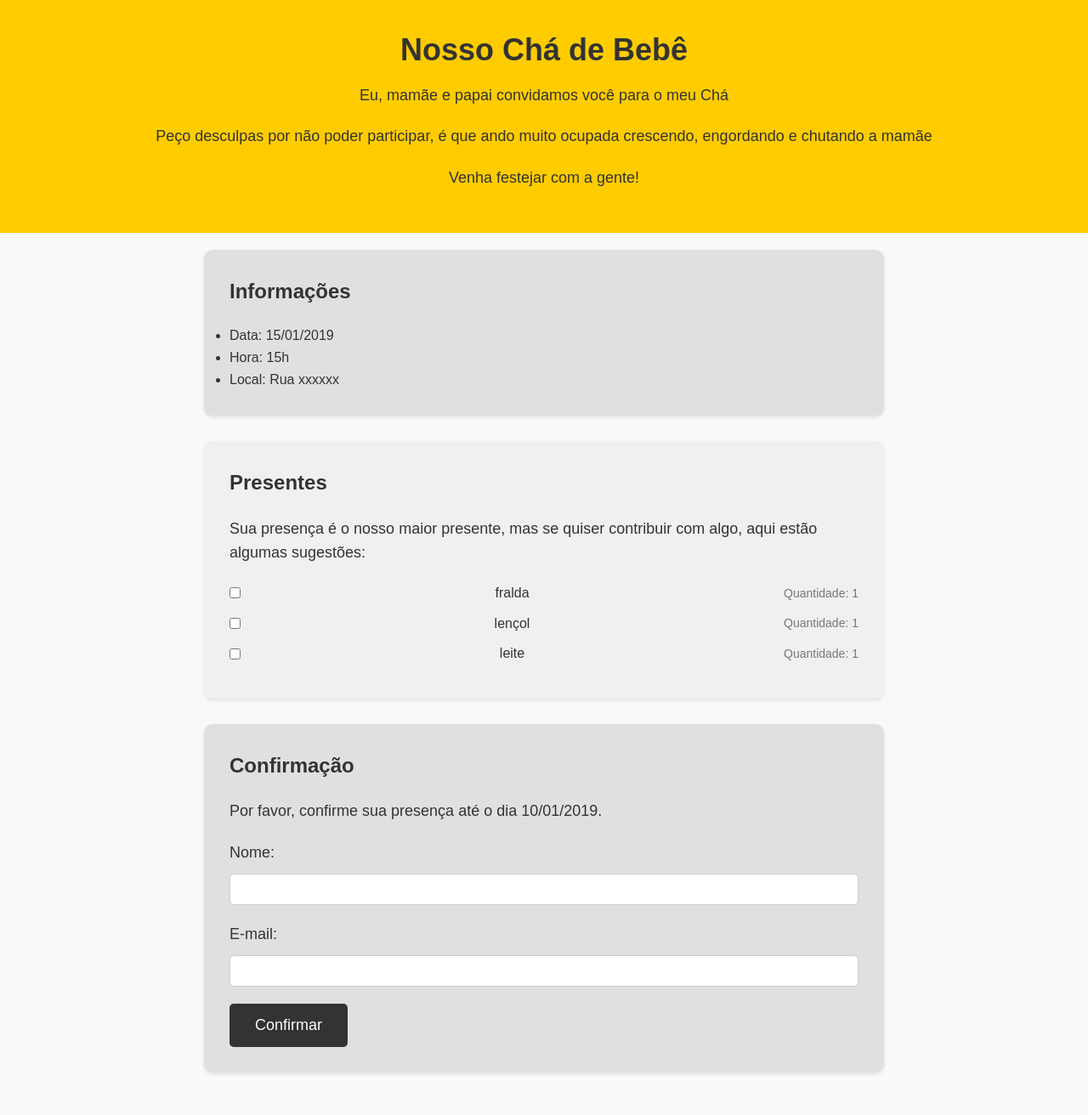
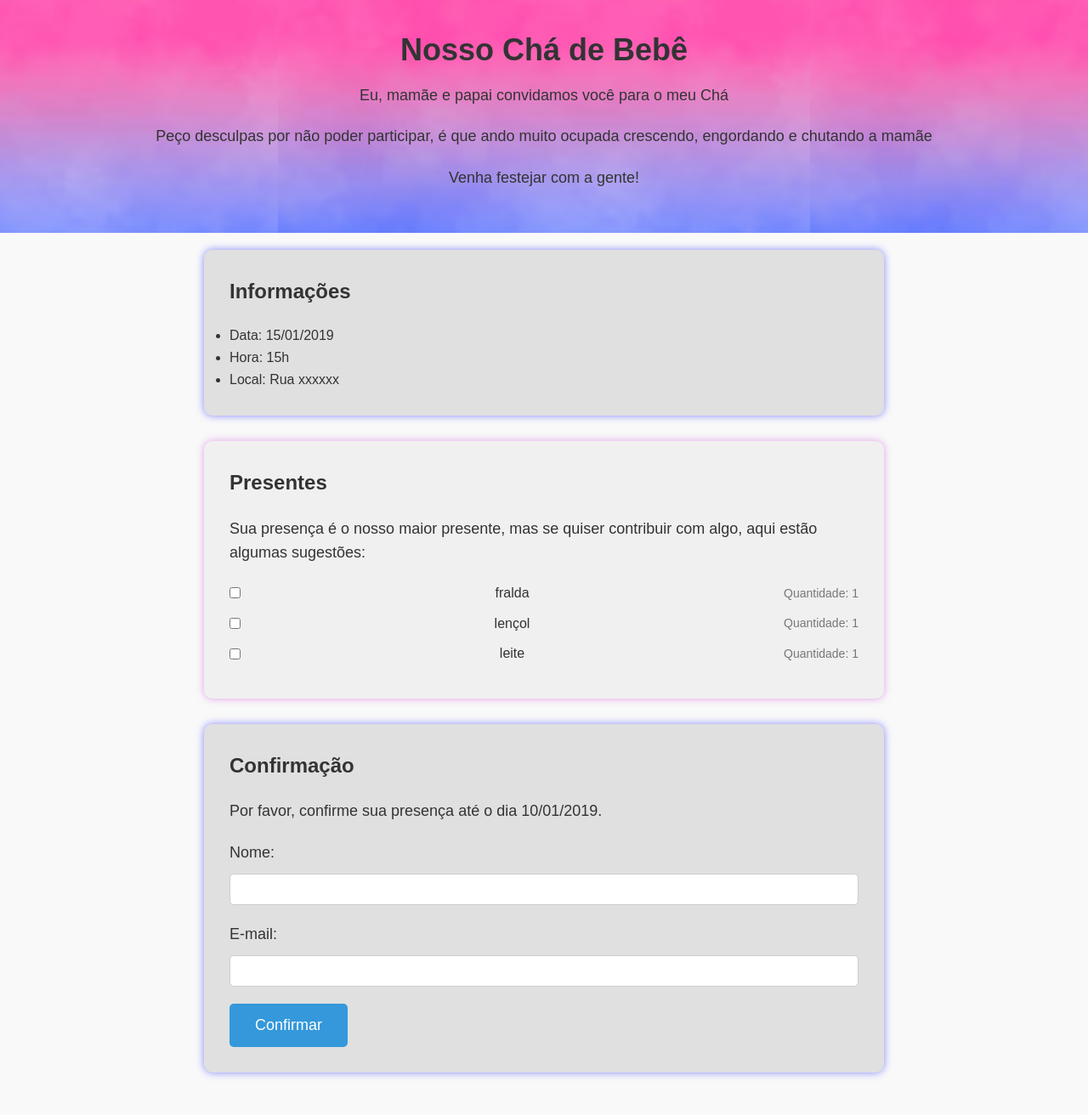
Before and after one commit to marcoantonio567/cha-bebe, a Django app: page / in a window 1280 px wide. Shown: the whole page at 85% size. Run offline with Django 5.2, Linux system fonts and the light colour scheme; data comes from the database, SQL or seed files in the repository; both versions use the stored data as it was after the commit.

Commit message:
melhorando a interface grafica

```diff
--- /dev/null
+++ b/app/static/css/ver_itens.css
@@ -0,0 +1,130 @@
+ /* style.css */
+
+ /* Reset CSS */
+ body,
+ h1,
+ h2,
+ p,
+ ul,
+ li,
+ form,
+ label,
+ input,
+ button {
+     margin: 0;
+     padding: 0;
+     box-sizing: border-box;
+ }
+
+ /* Global styles */
+ body {
+     font-family: "Arial", sans-serif;
+     line-height: 1.6;
+     background-color: #f9f9f9;
+     color: #333;
+ }
+
+ header {
+     background-image: url(vetor-premium-de-fundo-abstrato-aquarela-azul-rosa_628634-1434.png);
+     background-position: center;
+     padding: 30px;
+     text-align: center;
+ }
+
+ h1 {
+     font-size: 36px;
+     margin-bottom: 10px;
+     color: #333;
+ }
+
+ p {
+     font-size: 18px;
+     margin-bottom: 20px;
+ }
+
+ main {
+     max-width: 800px;
+     margin: 0 auto;
+     padding: 20px;
+ }
+
+ .informacoes,
+ .confirmacao {
+     background-color: #e0e0e0;
+     box-shadow: 0px 0px 10px 0px rgba(18, 22, 255, 0.5); /* Exemplo de box-shadow */
+     border-radius: 10px;
+     padding: 30px;
+     margin-bottom: 30px;
+ }
+
+ h2 {
+     font-size: 24px;
+     color: #333;
+     margin-bottom: 20px;
+ }
+
+ .confirmacao form {
+     margin-top: 20px;
+ }
+
+ .confirmacao label {
+     display: block;
+     font-size: 18px;
+     margin-bottom: 10px;
+     color: #333;
+ }
+
+ .confirmacao input[type="text"],
+ .confirmacao input[type="email"] {
+     width: 100%;
+     padding: 10px;
+     margin-bottom: 20px;
+     border-radius: 5px;
+     border: 1px solid #ccc;
+ }
+
+ .confirmacao button {
+     background-color: #3498db;
+     color: #fff;
+     padding: 15px 30px;
+     border: none;
+     border-radius: 5px;
+     font-size: 18px;
+     cursor: pointer;
+     transition: background-color 0.3s ease;
+ }
+
+ .confirmacao button:hover {
+     background-color: #d56fdfa6;
+ }
+
+ .presentes {
+     background-color: #f0f0f0;
+     border-radius: 10px;
+     box-shadow: 0px 0px 10px 0px #d56fdfa6; /* Exemplo de box-shadow */
+     padding: 30px;
+     margin-bottom: 30px;
+ }
+
+ .presentes ul {
+     list-style-type: none;
+     /* Remover marcadores de lista */
+     padding: 0;
+     /* Remover o preenchimento padrão */
+ }
+
+ .presentes li {
+     display: flex;
+     justify-content: space-between;
+     /* Alinhar os itens à esquerda e à direita */
+     align-items: center;
+     /* Alinhar verticalmente os itens */
+     margin-bottom: 10px;
+ }
+
+ .presentes .quantidade {
+     font-size: 14px;
+     /* Reduzir o tamanho da fonte para melhorar o alinhamento */
+     color: #777;
+     /* Cor do texto da quantidade */
+ }
--- a/app/templates/ver_itens.html
+++ b/app/templates/ver_itens.html
@@ -1,134 +1,11 @@
+{% load static %}
 <!DOCTYPE html>
 <html lang="pt-br">
   <head>
     <meta charset="UTF-8" />
     <meta name="viewport" content="width=device-width, initial-scale=1.0" />
     <title>Chá de Bebê</title>
-    <style>
-      /* style.css */
-
-      /* Reset CSS */
-      body,
-      h1,
-      h2,
-      p,
-      ul,
-      li,
-      form,
-      label,
-      input,
-      button {
-        margin: 0;
-        padding: 0;
-        box-sizing: border-box;
-      }
-
-      /* Global styles */
-      body {
-        font-family: "Arial", sans-serif;
-        line-height: 1.6;
-        background-color: #f9f9f9;
-        color: #333;
-      }
-
-      header {
-        background-color: #ffcc00;
-        padding: 30px;
-        text-align: center;
-      }
-
-      h1 {
-        font-size: 36px;
-        margin-bottom: 10px;
-        color: #333;
-      }
-
-      p {
-        font-size: 18px;
-        margin-bottom: 20px;
-      }
-
-      main {
-        max-width: 800px;
-        margin: 0 auto;
-        padding: 20px;
-      }
-
-      .informacoes,
-      .confirmacao {
-        background-color: #e0e0e0;
-        border-radius: 10px;
-        box-shadow: 0 2px 4px rgba(0, 0, 0, 0.1);
-        padding: 30px;
-        margin-bottom: 30px;
-      }
-
-      h2 {
-        font-size: 24px;
-        color: #333;
-        margin-bottom: 20px;
-      }
-
-      .confirmacao form {
-        margin-top: 20px;
-      }
-
-      .confirmacao label {
-        display: block;
-        font-size: 18px;
-        margin-bottom: 10px;
-        color: #333;
-      }
-
-      .confirmacao input[type="text"],
-      .confirmacao input[type="email"] {
-        width: 100%;
-        padding: 10px;
-        margin-bottom: 20px;
-        border-radius: 5px;
-        border: 1px solid #ccc;
-      }
-
-      .confirmacao button {
-        background-color: #333;
-        color: #fff;
-        padding: 15px 30px;
-        border: none;
-        border-radius: 5px;
-        font-size: 18px;
-        cursor: pointer;
-        transition: background-color 0.3s ease;
-      }
-
-      .confirmacao button:hover {
-        background-color: #555;
-      }
-
-      .presentes {
-        background-color: #f0f0f0;
-        border-radius: 10px;
-        box-shadow: 0 2px 4px rgba(0, 0, 0, 0.1);
-        padding: 30px;
-        margin-bottom: 30px;
-      }
-
-      .presentes ul {
-        list-style-type: none; /* Remover marcadores de lista */
-        padding: 0; /* Remover o preenchimento padrão */
-      }
-
-      .presentes li {
-        display: flex;
-        justify-content: space-between; /* Alinhar os itens à esquerda e à direita */
-        align-items: center; /* Alinhar verticalmente os itens */
-        margin-bottom: 10px;
-      }
-
-      .presentes .quantidade {
-        font-size: 14px; /* Reduzir o tamanho da fonte para melhorar o alinhamento */
-        color: #777; /* Cor do texto da quantidade */
-      }
-    </style>
+    <link rel="stylesheet" href="{% static 'css/ver_itens.css'%}">
   </head>
   <body>
     <header>
@@ -188,6 +65,7 @@
             selectedIds.push(item.value);
         });
         document.getElementById('pedidos').value = selectedIds.join(',');
+        return true; // Permite que o formulário seja enviado após a execução da função
     }
 </script>
 
```
Also changed, not shown: app/static/css/vetor-premium-de-fundo-abstrato-aquarela-azul-rosa_628634-1434.png (added), db.sqlite3.
